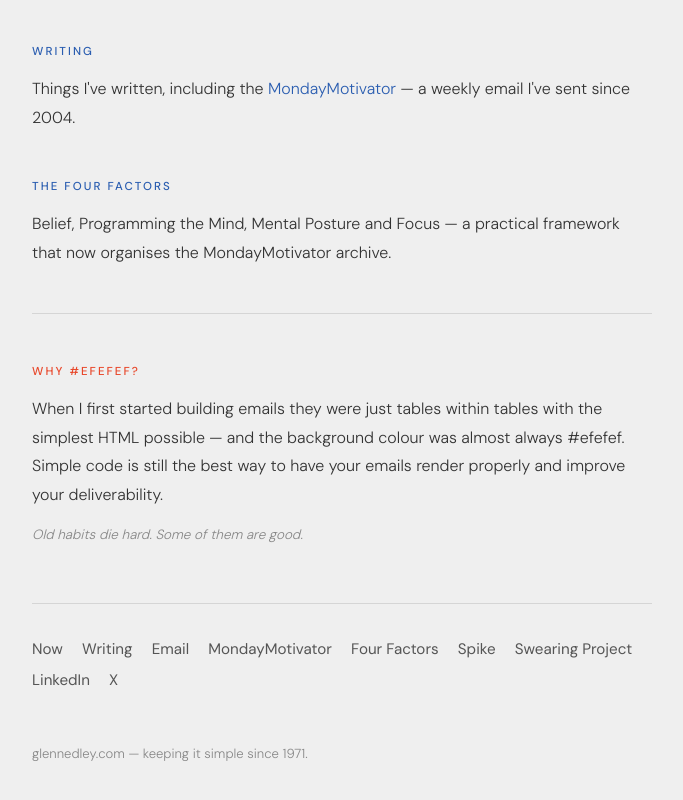
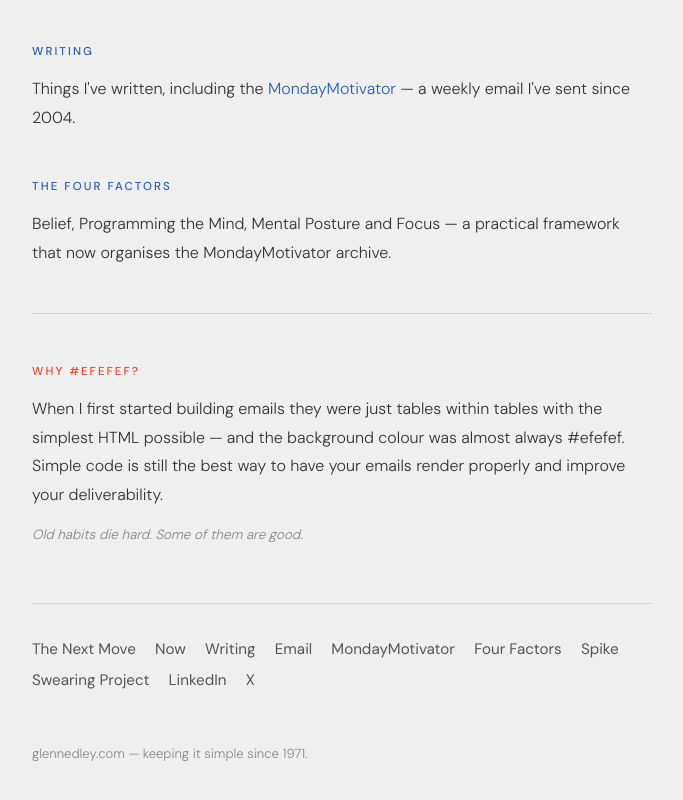
Before and after one commit to spikedev137/glennedley-site, an Astro site: page / in a window 1280 px wide. Shown: the part 908-1708 px from the top of the page, without its empty margins (298-981 px from the left). Built offline with nearby package versions, Linux system fonts and the light colour scheme; Astro itself is replaced by a stand-in of ours.

Commit message:
Integrate The Next Move with current site

```diff
--- a/src/layouts/BaseLayout.astro
+++ b/src/layouts/BaseLayout.astro
@@ -35,6 +35,7 @@
     <div class="wrap">
       <slot />
       <nav aria-label="Main navigation">
+        <a href="/the-next-move/">The Next Move</a>
         <a href="/now/">Now</a>
         <a href="/writing/">Writing</a>
         <a href="/email/">Email</a>
```
